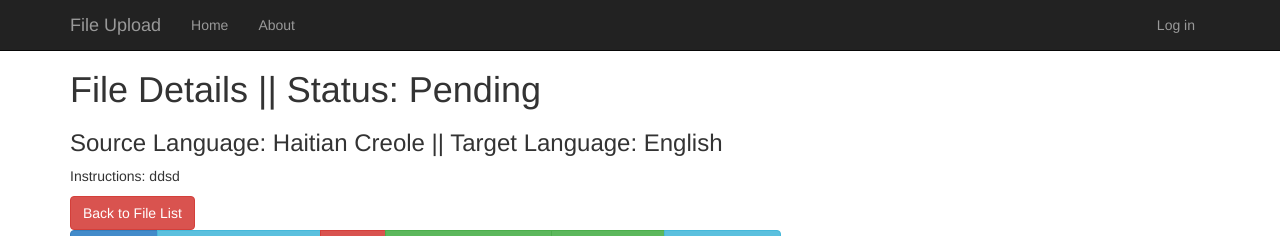
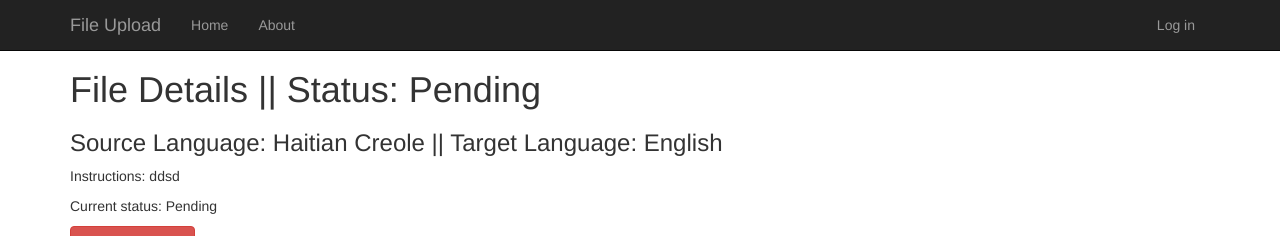
Before and after one commit to anditherobot/translationrequest, a Django app: page /request/6/file/6/ in a window 1280 px wide. Shown: the top 236 px of the page. Run offline with Django 3.2, Linux system fonts and the light colour scheme; data comes from the database, SQL or seed files in the repository; both versions use the stored data as it was after the commit; some libraries are stand-ins or nearby versions.

Commit message:
#11 Implemented file status

```diff
--- a/app/models.py
+++ b/app/models.py
@@ -66,6 +66,7 @@ STATUS_CHOICES = (
     ('Pending', 'Pending'),
     ('In Progress', 'In Progress'),
     ('Completed', 'Completed'),
+    ('void', 'Void'),
 )
 
 
--- a/app/templates/app/file_details.html
+++ b/app/templates/app/file_details.html
@@ -1,12 +1,18 @@
 {% extends "app/layout.html" %}
 {% load custom_filters %}
 {% block content %}
+
+  {% for message in messages %}
+<div{% if message.tags %} class="{{ message.tags }} alert alert-info" {% endif %}>
+    {{ message }}</div>
+    {% endfor %}
 
     <div class="row">
         <div class="col-md-12">
             <h1>File Details || Status: {{ file.status }}</h1>
             <h3>Source Language: {{ file.translation_request.source_language }} || Target Language: {{ file.translation_request.target_language }}</h3>
             <p>Instructions: {{ file.translation_request.content }}</p>
+            <p>Current status: {{file.status}}</p>
             <a class="btn btn-danger" href="{% url 'view_translation_request' request_id=file.translation_request.id %}">Back to File List</a>
         </div>
     </div>
@@ -22,6 +28,22 @@
                 <a class="btn btn-success" href="{% url 'update_file_status' request_id=file.translation_request.id file_id=file.id %}">Update Status</a>
                 <a class="btn btn-info" href="{% url 'message_user_about_file' request_id=file.translation_request.id file_id=file.id %}">Message User</a>
             </div>
+
+            <form method="post" action="{% url 'update_file_status' request_id=translation_request.id file_id=file.id %}">
+                {% csrf_token %}
+                <label for="file-status">Select Status:</label>
+                <select name="status" id="file-status">
+                    {% for value, label in file.STATUS_CHOICES %}
+                    <option value="{{ value }}" {% if value == file.status %}selected{% endif %}>{{ label }}</option>
+                    {% endfor %}
+                </select>
+                <button type="submit">Update Status</button>
+            </form>
+
+
+
+
+
 
         </div>
     </div>
--- a/app/views.py
+++ b/app/views.py
@@ -1,7 +1,7 @@
 """
 Definition of views.
 """
-
+from django.contrib import messages
 from datetime import datetime
 from django.http import HttpResponse
 from django.shortcuts import render, redirect,  get_object_or_404
@@ -49,10 +49,6 @@ def about(request):
         }
     )
 
-
-
-
-
 def translation_request_view(request):
     form = TranslationRequestForm(request.POST or None, request.FILES or None)
 
@@ -69,11 +65,6 @@ def translation_request_view(request):
             # Redirect to a success page or do any other processing.
 
     return render(request, 'app/create_translation_request.html', {'form': form})
-
-
-
-
-
 
 
 def translation_request_dashboard(request):
@@ -161,9 +152,6 @@ def upload_files_for_request(request, request_id):
     }
     return render(request, 'app/upload_files_for_request.html', context)
 
-
-
-
 def view_translation_request(request, request_id):
     translation_request = get_object_or_404(TranslationRequest, id=request_id)
     client_files = translation_request.files.all()
@@ -172,8 +160,6 @@ def view_translation_request(request, request_id):
         'client_files': client_files,
     }
     return render(request, 'app/view_translation_request.html', context)
-
-
 
 def list_clients(request):
     clients = ClientInfo.objects.all()
@@ -190,7 +176,6 @@ def file_details(request, request_id, file_id):
         'translation_request': translation_request,
         'file': file_object
     })
-
 
 def download_file(request, request_id, file_id):
     # Retrieve the file object based on the file_id and request_id
@@ -217,16 +202,37 @@ def download_file(request, request_id, file_id):
 
     return response
 
+from django.views.decorators.http import require_POST
+
+@require_POST
 def update_file_status(request, request_id, file_id):
-    # Your view logic here
+    # Retrieve the translation request and file objects based on the IDs
+    translation_request = get_object_or_404(TranslationRequest, id=request_id)
+    file = get_object_or_404(ClientFiles, id=file_id)
 
+    # Get the new status from the form data
+    new_status = request.POST.get('status')
+
+    if new_status not in dict(ClientFiles.STATUS_CHOICES):
+        # Invalid status, don't update and show an error message
+        messages.error(request, f"Invalid status: {new_status}")
+    else:
+        # Update the status and save the object
+        file.status = new_status
+        file.save()
+
+        # Flash a success message
+        messages.success(request, "File status updated successfully!")
+
+    # Redirect back to the file details page
     return redirect('file_details', request_id=request_id, file_id=file_id)
+
+
 
 def message_user_about_file(request, request_id, file_id):
     # Your view logic here
 
     return redirect('file_details', request_id=request_id, file_id=file_id)
-
 
 # View stub for deleting a file
 def delete_file(request, request_id, file_id):
```
Also changed, not shown: app/migrations/0004_alter_translationrequest_status.py (added), db.sqlite3. Lines whose indentation alone changed are shown as unchanged.
